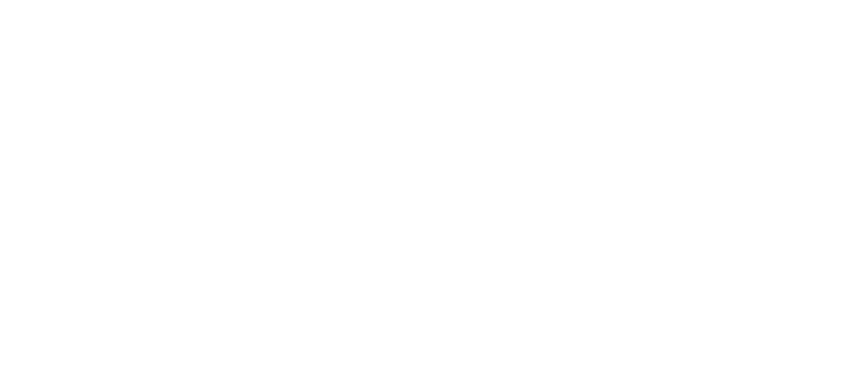
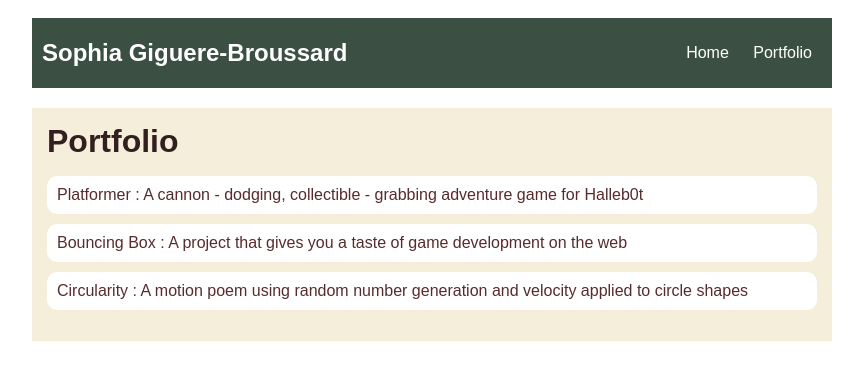
Before and after one commit to SophiaGiguere-Broussard8179991/SophiaGiguere-Broussard8179991.github.io, a plain HTML site: page portfolio.html in a window 1280 px wide. Shown: the whole page, without its empty margins (208-1071 px from the left). Drawn offline with Linux system fonts and the light colour scheme.

Commit message:
portfolio css

```diff
--- a/portfolio.html
+++ b/portfolio.html
@@ -0,0 +1,32 @@
+<!DOCTYPE HTML>
+<html>
+    <head> <title>Sophia's Computer Science Website!!!</title>
+      <link rel="stylesheet" href="style.css">
+    </head>
+
+    <body>
+      <div id="all-contents">
+        <nav>
+          <h1>Sophia Giguere-Broussard</h1>
+            <ul id="nav-ul">
+              <li class="nav-li">
+               <a class="nav-a" href="index.html">Home</a>
+              </li>
+              <li class="nav-li">
+               <a class="nav-a" href="portfolio.html">Portfolio</a>
+              </li>
+            </ul>
+        </nav>
+        <main>
+          <div class="content">
+            <h1>Portfolio</h1>
+            <ul id="portfolio">
+              <li><a href="projects/platformer/">Platformer : A cannon - dodging, collectible - grabbing adventure game for Halleb0t</a></li>
+              <li><a href="projects/bouncing-box/">Bouncing Box : A project that gives you a taste of game development on the web </a></li>
+              <li><a href="projects/circularity/">Circularity : A motion poem using random number generation and velocity applied to circle shapes</a></li>
+            </ul>
+          </div>
+        </main>
+      </div>
+    </body>
+</html>
--- a/style.css
+++ b/style.css
@@ -20,7 +20,7 @@
    h1 {
        display: flex;
        align-items: center;
-       color: white;
+       color: rgb(255, 255, 255);
        flex: 1;
        margin: 0;
    }
@@ -33,7 +33,7 @@
    }
    a {
        text-decoration: none;
-       color: #fff;
+       color: #ffffff;
    }
 
    /* main container area beneath menu */
@@ -55,9 +55,33 @@
 
    /* portfolio styles */
    #interests {
-       border: 4px black ridge;
+       border: 4px rgb(77, 37, 37) ridge;
        padding: 8px;
    }
    h2, h3 {
        margin: 0px;
    }
+       .content h1 {
+             color: rgb(51, 31, 31);
+         }
+
+         #portfolio {
+             list-style-type: none;
+             padding-left: 0;
+         }
+
+         #portfolio li {
+             background: #fff;
+             padding: 10px;
+             border-radius: 10px;
+             margin-bottom: 10px;
+         }
+
+         #portfolio li:hover {
+             background: #eee;
+         }
+
+         #portfolio a {
+             text-decoration: none;
+             color: #572c2c;
+         }
```
